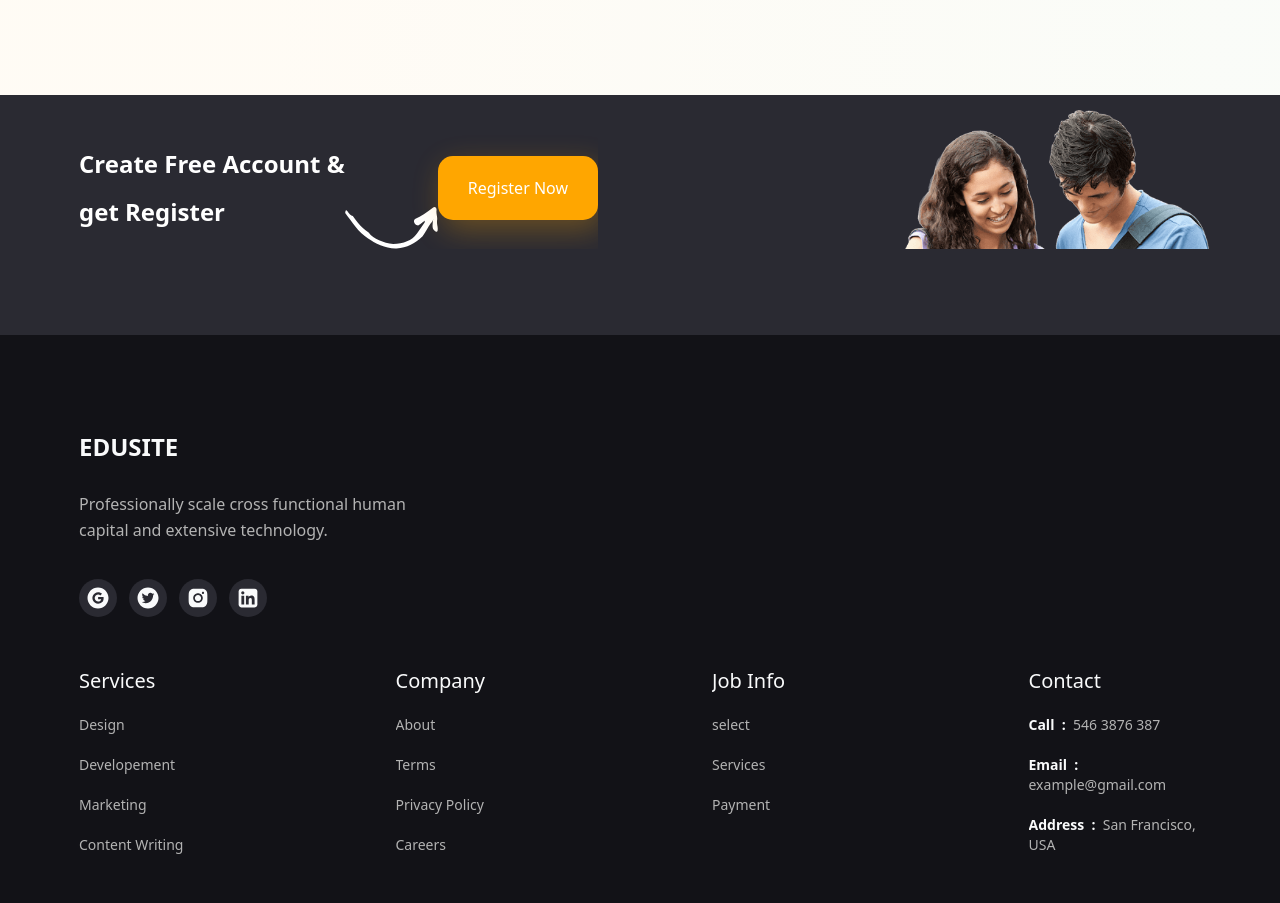
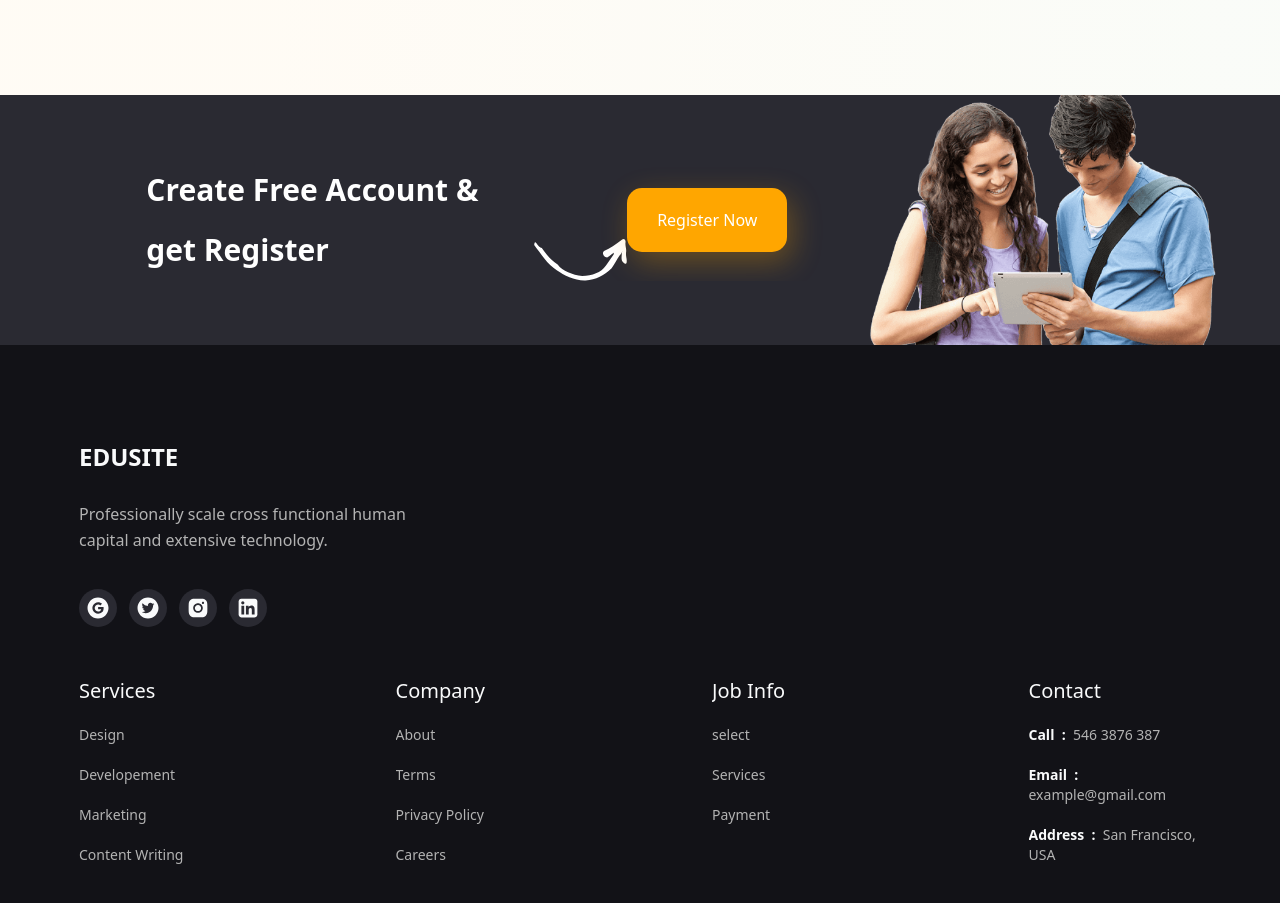
Before and after one commit to Alice2212/edusite, a React (Create React App) app: page /teams in a window 1280 px wide. Shown: the part 842-1745 px from the top of the page. Built offline with nearby package versions, Linux system fonts and the light colour scheme.

Commit message:
contact section responsiveness

```diff
--- a/src/components/Contact.jsx
+++ b/src/components/Contact.jsx
@@ -4,21 +4,21 @@ import contactBanner from "../assets/images/cta-banner.png";
 
 const Contact = () => {
   return (
-    <section className="w-full h-[15rem] bg-[--raisin-black] ">
-      <div className="container flex flex-wrap mx-auto py-18 relative overflow-y-hidden z-10">
-        <div className="flex justify-center items-center mt-8 ">
-          <h1 className="text-white text-2xl font-bold leading-loose">
-            Create Free Account & <br></br>get Register
+    <section className="w-full bg-[--raisin-black] ">
+      <div className="container flex flex-wrap mx-auto   py-18 relative overflow-y-hidden z-10">
+        <div className="flex flex-wrap flex-row justify-center items-center my-16 ">
+          <h1 className="text-white text-3xl font-bold leading-loose lg:w-1/2 w-full ">
+            Create Free Account & get Register
           </h1>
           <img
             src={arrow}
             alt=""
             className="
-            lg:visible invisible mt-20"
+            lg:visible invisible md:mt-4 lg:mt-20 md:self-center"
           />
           <button className="btn btn-primary">Register Now</button>
         </div>
-        <div className="absolute left-[70%] top-[10%] lg:visible invisible ">
+        <div className="absolute left-[70%] -top-[5%] lg:visible invisible ">
           <img src={contactBanner} alt="" className="object-fill h-[300px]  " />
         </div>
       </div>
```
